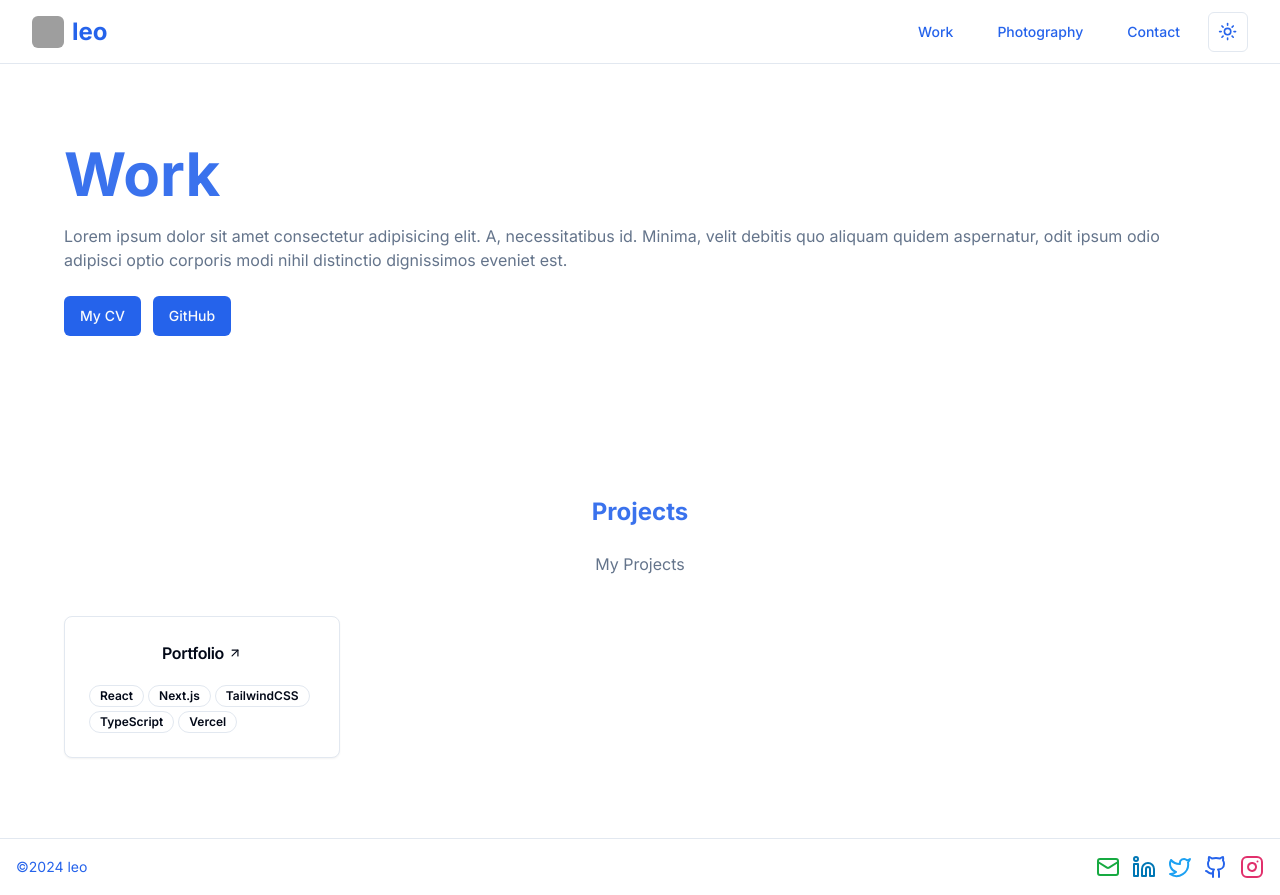
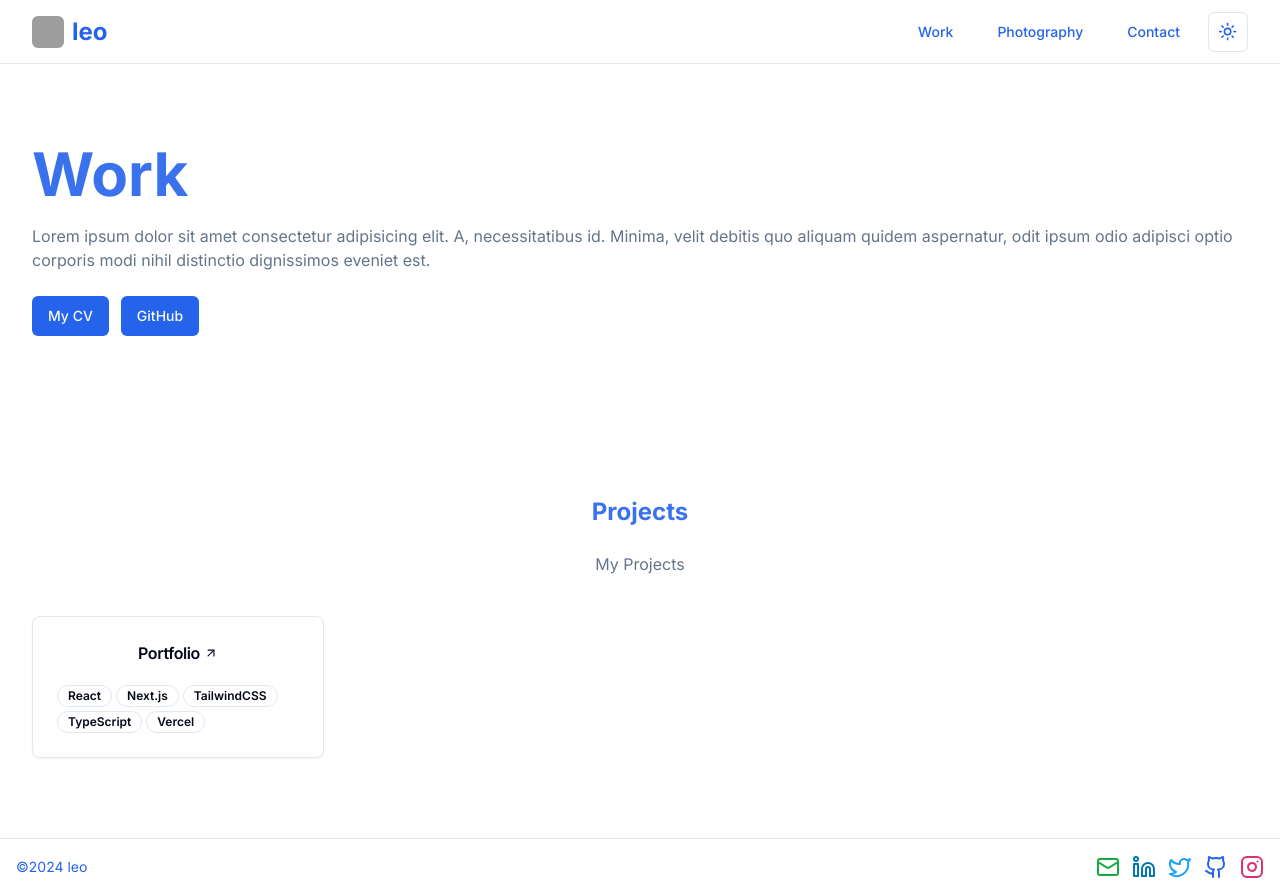
Before and after one commit to ryotakc/portfolio-1, a Next.js app: page /work in a window 1280 px wide. Built offline with nearby package versions, Linux system fonts and the light colour scheme; grey boxes are pictures that could not be loaded.

Commit message:
delete container style from /work/page.tsx

```diff
--- a/app/work/page.tsx
+++ b/app/work/page.tsx
@@ -18,7 +18,7 @@ import { ProjectDialog } from "./components/project-dialog";
 export default function Work() {
 
     return (
-        <div className="container">
+        <div>
             <PageTitle title="Work">
                 <p className="text-muted-foreground mb-6">
                     Lorem ipsum dolor sit amet consectetur adipisicing elit. A, necessitatibus id. Minima, velit debitis quo aliquam quidem aspernatur, odit ipsum odio adipisci optio corporis modi nihil distinctio dignissimos eveniet est.
```
